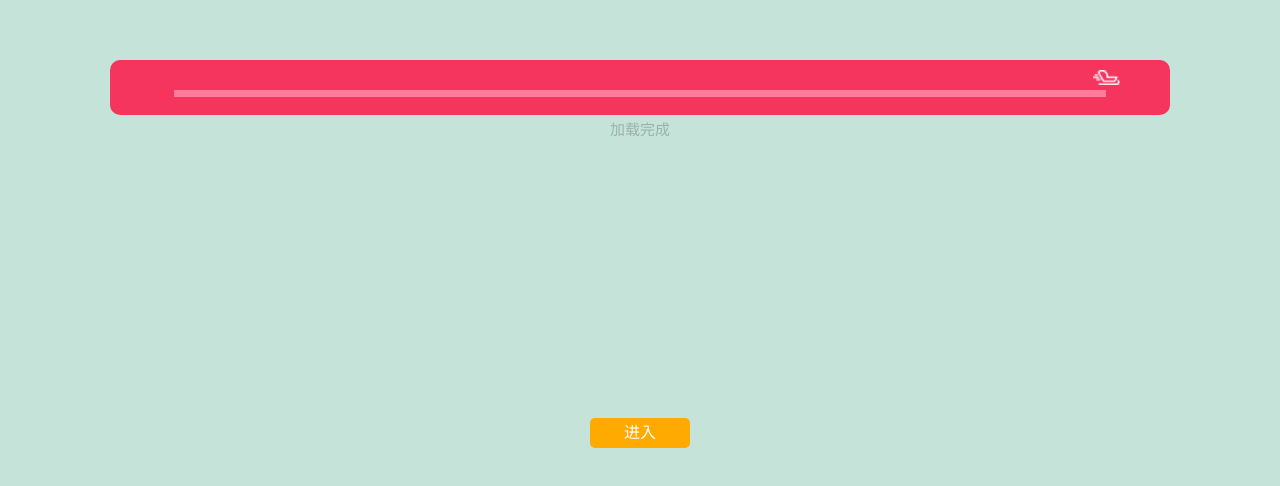
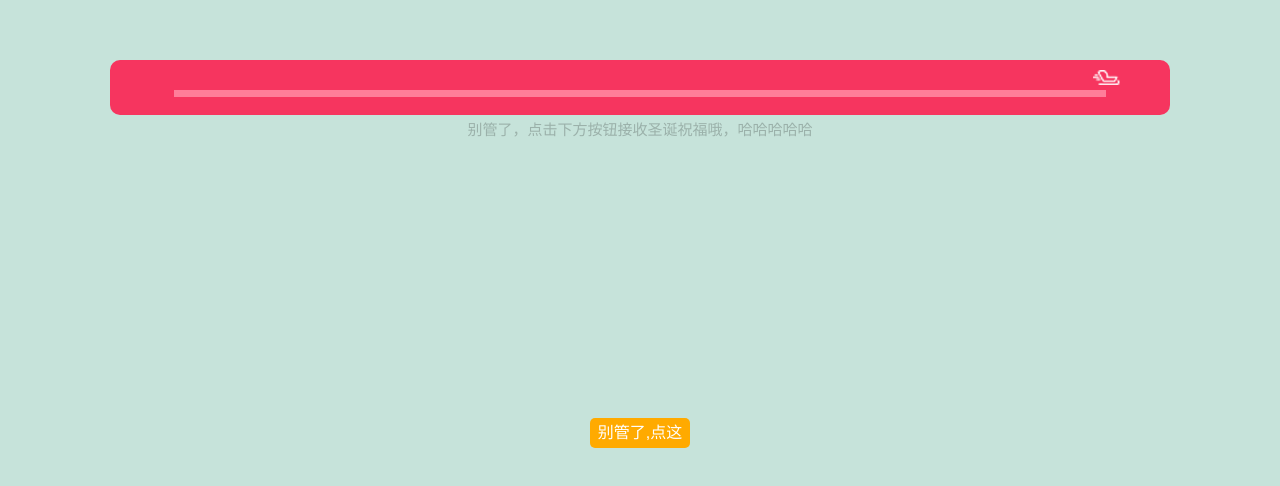
Before and after one commit to zhoukailun/zhoukailun.github.io, a website: page index.html in a window 1280 px wide. Shown: the part 312-798 px from the top of the page. Drawn offline with Linux system fonts and the light colour scheme; files that its build step writes are made by us from their sources.

Commit message:
change title

```diff
--- a/index.html
+++ b/index.html
@@ -3,7 +3,7 @@
 <head>
 	<meta charset="UTF-8">
 	<meta name="viewport" content="width=device-width,initial-scale=1.0,user-scalable=no">
-	<title>Laurel Merry Christmas - 2014 by Ian</title>
+	<title>小羊~Merry Christmas-20221225</title>
 	<!-- for dev -->
 	<!-- <link rel="stylesheet" href="src/css/christmas.css">
 	<link rel="stylesheet" href="src/css/animate.css"> -->
@@ -17,10 +17,10 @@
 			<div class="progress">
 				<div class="progres-bar"><i class="icon-car"></i></div>
 			</div>
-			<p class="loading-text">努力加载中...</p>
+			<p class="loading-text">我正在努力加载哦......</p>
 		</section>
 		<!-- end loading -->
-		<a href="javascript:;" class="playBgMusic animate-notifylight" id="j-playBgMusic">进入</a>
+		<a href="javascript:;" class="playBgMusic animate-notifylight" id="j-playBgMusic">别管了,点这</a>
 	</section>
 
 	<section class="page out">
--- a/src/js/christmas.js
+++ b/src/js/christmas.js
@@ -104,7 +104,7 @@ $(function(){
 			.css("width",preload.loadedPer+"%")
 			.one(transitionEvents, function(){
 				if(parseInt(preload.loadedPer)>=99){
-					$loading.find(".loading-text").text("加载完成");
+					$loading.find(".loading-text").text("别管了，点击下方按钮接收圣诞祝福哦，哈哈哈哈哈");
 					$("#j-playBgMusic").fadeIn(200);
 				}
 			})
```
Also changed, not shown: dist/js/app.js.
